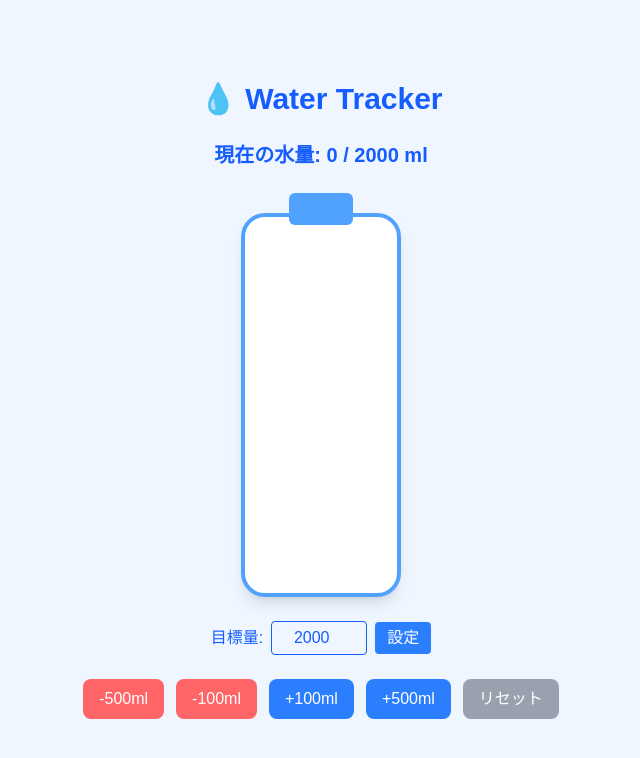
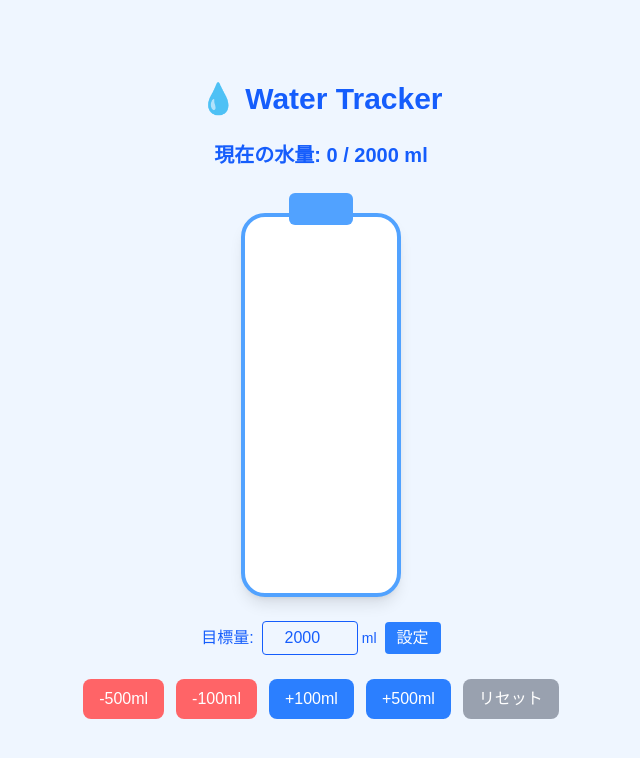
Before and after one commit to anoda-811/WaterApp, a Next.js app: page /water in a window 1280 px wide. Shown: the top 758 px of the page, without its empty margins (319-959 px from the left). Built offline with nearby package versions, Linux system fonts and the light colour scheme.

Commit message:
PH1_3 ml表示追加

```diff
--- a/app/water/page.tsx
+++ b/app/water/page.tsx
@@ -63,12 +63,15 @@
             {/* 目標量 */}
             <div className="flex items-center gap-2">
             <span className="text-m text-blue-600">目標量:</span>
+            <div className="flex items-center gap-1">
                 <input
                     type="number"
                     value={goalInput}
                     onChange={(e) => setGoalInput(e.target.value)}
                     className="w-24 rounded border px-2 py-1 text-center text-blue-600"
                 />
+                <span className="text-sm text-blue-600">ml</span>
+            </div>
             <button
                 onClick={() => {
                 const newGoal = Number(goalInput);
```
Lines whose indentation alone changed are shown as unchanged.
